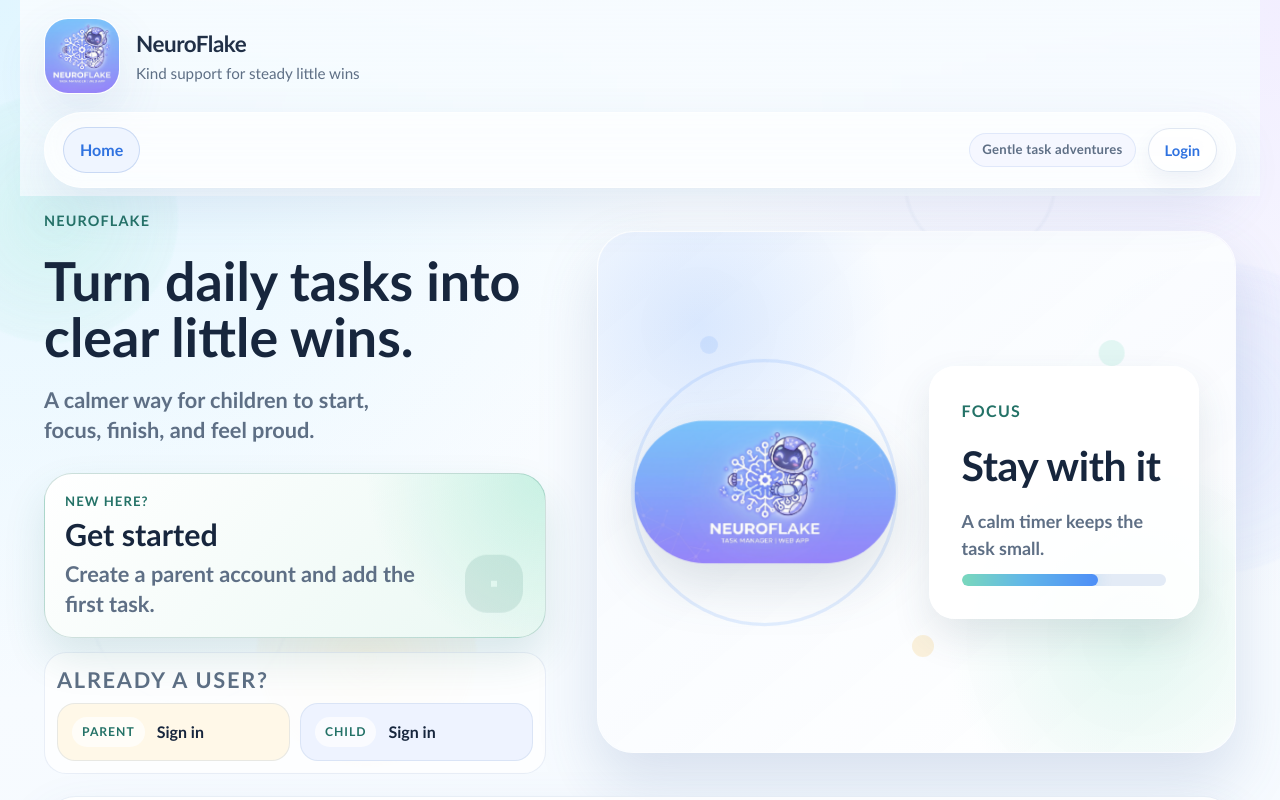
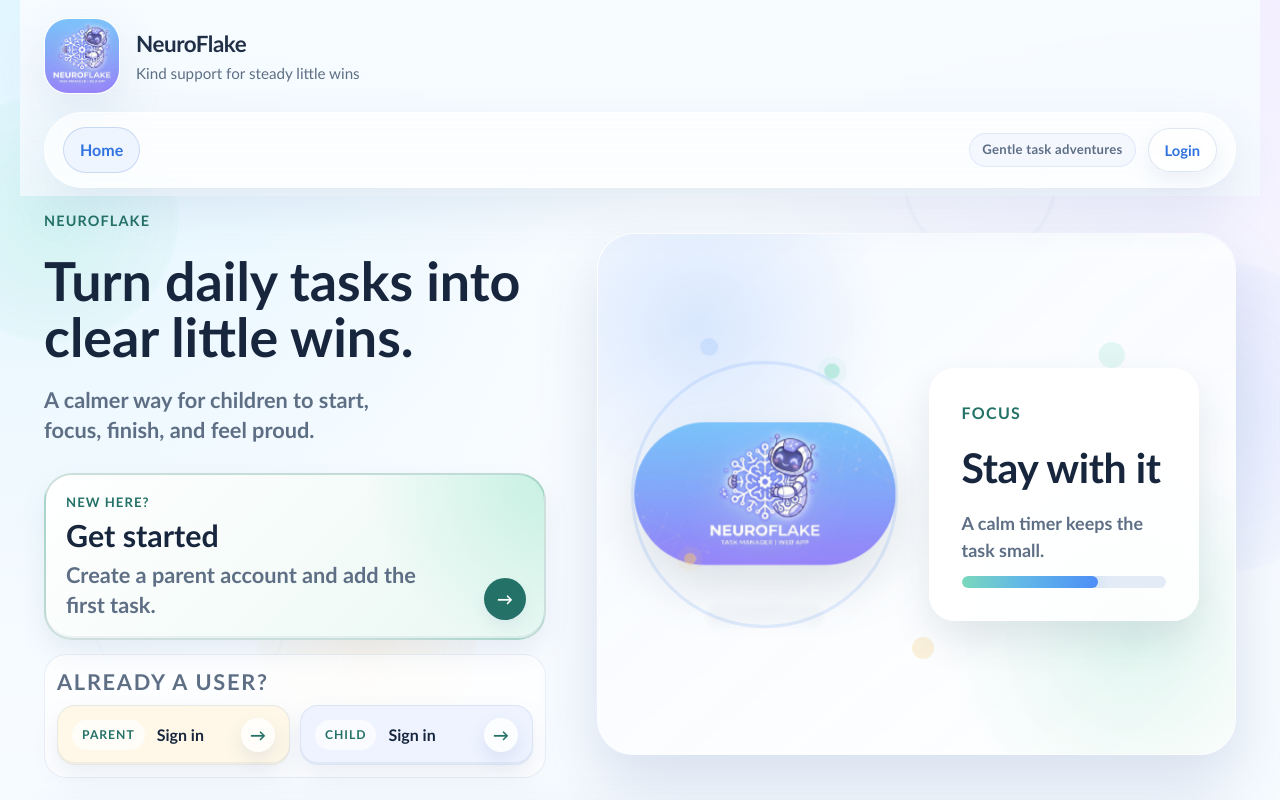
Before and after one commit to sbg001/FIT5120-NeuroFlake, a React (Vite) app in the folder frontend/: page / in a window 1280 px wide. Shown: the top 800 px of the page. Built offline with nearby package versions, Linux system fonts and the light colour scheme; no server answers.

Commit message:
redesign home UX

```diff
--- a/frontend/src/pages/Home.jsx
+++ b/frontend/src/pages/Home.jsx
@@ -165,7 +165,10 @@ function Home() {
             </div>
 
             <div className={`home-demo-mascot home-demo-mascot--${activeDemo.id}`}>
+              <span className="home-demo-mascot__signal home-demo-mascot__signal--one" />
+              <span className="home-demo-mascot__signal home-demo-mascot__signal--two" />
               <img src={activeDemo.icon} alt={activeDemo.iconAlt} />
+              <span className="home-demo-mascot__shadow" />
             </div>
 
             <div className="home-demo-card">
--- a/frontend/src/styles/globals.css
+++ b/frontend/src/styles/globals.css
@@ -2358,19 +2358,53 @@ a:focus-visible {
     border-color var(--transition);
 }
 
+.home-entry-start-card,
+.home-entry-card,
+.home-feature-tab {
+  cursor: pointer;
+  border-width: 2px;
+  box-shadow:
+    0 12px 26px rgba(74, 108, 161, 0.1),
+    inset 0 -2px 0 rgba(74, 108, 161, 0.08);
+}
+
 .home-entry-start-card::after {
   content: "";
   position: absolute;
+  right: 18px;
+  bottom: 18px;
+  display: grid;
+  width: 42px;
+  height: 42px;
+  border-radius: 999px;
+  background: #247267;
+  color: #fff;
+  opacity: 1;
+  animation: none;
+}
+
+.home-entry-start-card::before,
+.home-entry-card::after {
+  content: "→";
+  position: absolute;
+  display: grid;
+  place-items: center;
+  width: 34px;
+  height: 34px;
+  border-radius: 999px;
+  background: rgba(255, 255, 255, 0.84);
+  color: #247267;
+  font-weight: 900;
+  line-height: 1;
+  box-shadow: 0 8px 18px rgba(74, 108, 161, 0.12);
+}
+
+.home-entry-start-card::before {
   right: 22px;
   bottom: 22px;
-  width: 58px;
-  height: 58px;
-  border-radius: 22px;
-  background:
-    linear-gradient(90deg, #247267 45%, transparent 45% 55%, #247267 55%),
-    linear-gradient(#247267 45%, transparent 45% 55%, #247267 55%);
-  opacity: 0.12;
-  animation: softIconFloat 4.6s ease-in-out infinite;
+  z-index: 1;
+  background: #247267;
+  color: #fff;
 }
 
 .home-entry-start-card span,
@@ -2411,10 +2445,11 @@ a:focus-visible {
 }
 
 .home-entry-card {
-  display: grid;
-  grid-template-columns: auto 1fr;
+  position: relative;
+  display: grid;
+  grid-template-columns: auto minmax(0, 1fr) 34px;
   grid-template-areas:
-    "role title";
+    "role title arrow";
   align-items: center;
   gap: 12px;
   min-height: 58px;
@@ -2426,6 +2461,11 @@ a:focus-visible {
     transform var(--transition),
     box-shadow var(--transition),
     border-color var(--transition);
+}
+
+.home-entry-card::after {
+  grid-area: arrow;
+  position: static;
 }
 
 .home-entry-card span {
@@ -2465,6 +2505,13 @@ a:focus-visible {
   box-shadow: var(--shadow-float);
 }
 
+.home-entry-start-card:focus-visible,
+.home-entry-card:focus-visible,
+.home-feature-tab:focus-visible {
+  outline: 3px solid rgba(77, 142, 247, 0.36);
+  outline-offset: 4px;
+}
+
 .home-feature-showcase,
 .home-demo-section,
 .home-flow-section {
@@ -2576,6 +2623,7 @@ a:focus-visible {
   z-index: 1;
   display: grid;
   place-items: center;
+  min-height: 320px;
 }
 
 .home-demo-mascot::before,
@@ -2604,10 +2652,53 @@ a:focus-visible {
 }
 
 .home-demo-mascot img {
+  position: relative;
+  z-index: 2;
   width: min(100%, 290px);
   border-radius: 30px;
   filter: drop-shadow(0 20px 26px rgba(48, 76, 93, 0.16));
-  animation: demoMascotWave 4.4s ease-in-out infinite;
+  animation: robotAvatarLoop 4.8s ease-in-out infinite;
+  transform-origin: 50% 82%;
+  will-change: transform;
+}
+
+.home-demo-mascot__shadow {
+  position: absolute;
+  z-index: 1;
+  bottom: 28px;
+  width: 150px;
+  height: 20px;
+  border-radius: 999px;
+  background: rgba(48, 76, 93, 0.14);
+  filter: blur(4px);
+  animation: robotShadowLoop 4.8s ease-in-out infinite;
+}
+
+.home-demo-mascot__signal {
+  position: absolute;
+  z-index: 3;
+  display: block;
+  width: 18px;
+  height: 18px;
+  border-radius: 999px;
+  background: #77d8bb;
+  box-shadow: 0 0 0 8px rgba(119, 216, 187, 0.16);
+  animation: robotSignalPop 3.4s ease-in-out infinite;
+}
+
+.home-demo-mascot__signal--one {
+  top: 42px;
+  right: 54px;
+}
+
+.home-demo-mascot__signal--two {
+  left: 48px;
+  bottom: 86px;
+  width: 14px;
+  height: 14px;
+  background: #f8c96b;
+  box-shadow: 0 0 0 8px rgba(248, 201, 107, 0.16);
+  animation-delay: -1.4s;
 }
 
 .home-demo-mascot--focus img {
@@ -2704,8 +2795,9 @@ a:focus-visible {
 }
 
 .home-feature-tab {
-  display: grid;
-  grid-template-columns: 54px 1fr;
+  position: relative;
+  display: grid;
+  grid-template-columns: 54px minmax(0, 1fr);
   align-items: center;
   gap: 14px;
   min-height: 96px;
@@ -3084,6 +3176,13 @@ a:focus-visible {
   box-shadow: var(--shadow-float);
 }
 
+.home-feature-tab:active,
+.home-entry-start-card:active,
+.home-entry-card:active {
+  transform: translateY(0);
+  box-shadow: var(--shadow-soft);
+}
+
 .login-page--simple {
   min-height: calc(100vh - 120px);
   padding-top: 18px;
@@ -3359,6 +3458,54 @@ a:focus-visible {
   }
 }
 
+@keyframes robotAvatarLoop {
+  0%,
+  100% {
+    transform: translateY(0) rotate(0deg) scale(1);
+  }
+  18% {
+    transform: translateY(-10px) rotate(-2deg) scale(1.015);
+  }
+  36% {
+    transform: translateY(0) rotate(1.5deg) scale(1);
+  }
+  54% {
+    transform: translateY(-6px) rotate(2deg) scale(1.02);
+  }
+  72% {
+    transform: translateY(0) rotate(-1deg) scale(0.995);
+  }
+}
+
+@keyframes robotShadowLoop {
+  0%,
+  100% {
+    transform: scaleX(1);
+    opacity: 0.42;
+  }
+  18%,
+  54% {
+    transform: scaleX(0.78);
+    opacity: 0.24;
+  }
+}
+
+@keyframes robotSignalPop {
+  0%,
+  100% {
+    transform: translateY(0) scale(0.78);
+    opacity: 0.35;
+  }
+  35% {
+    transform: translateY(-8px) scale(1);
+    opacity: 1;
+  }
+  70% {
+    transform: translateY(-14px) scale(0.86);
+    opacity: 0.45;
+  }
+}
+
 @keyframes demoBubbleFloat {
   0%,
   100% {
```
